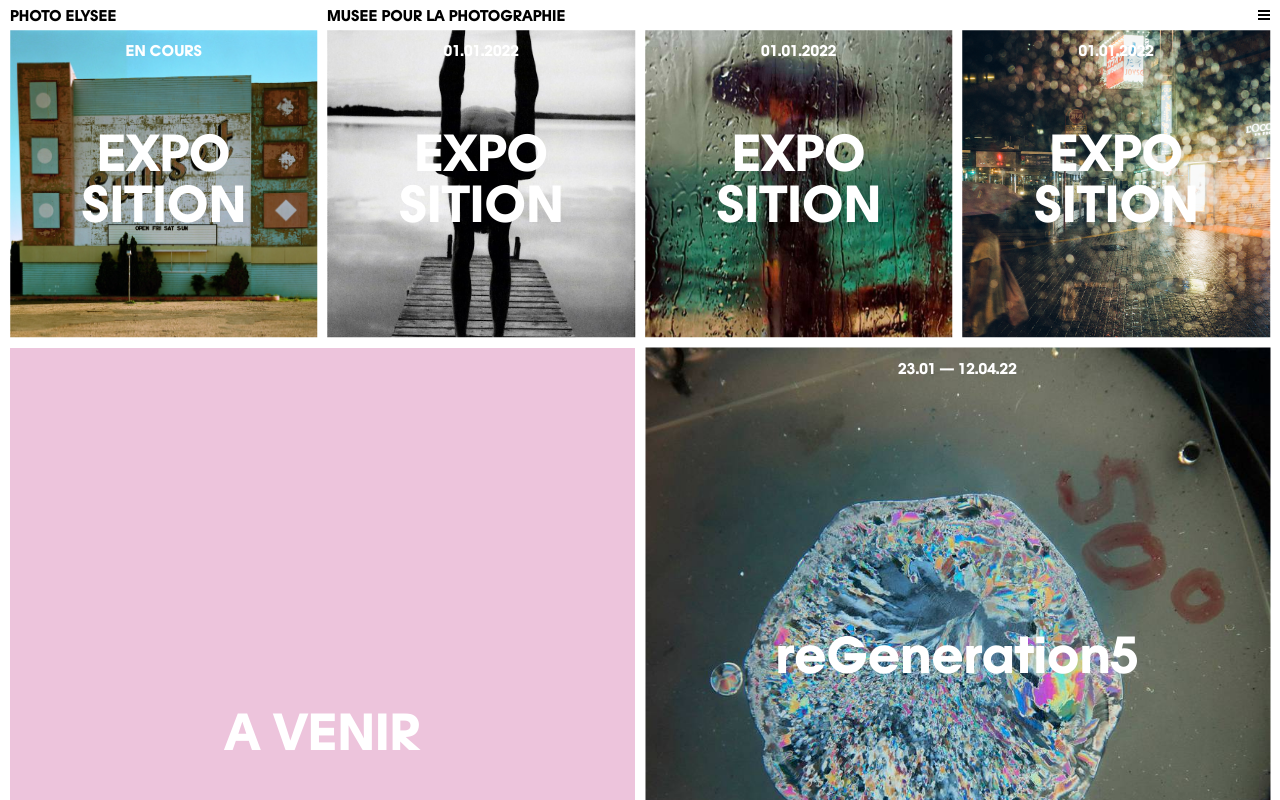
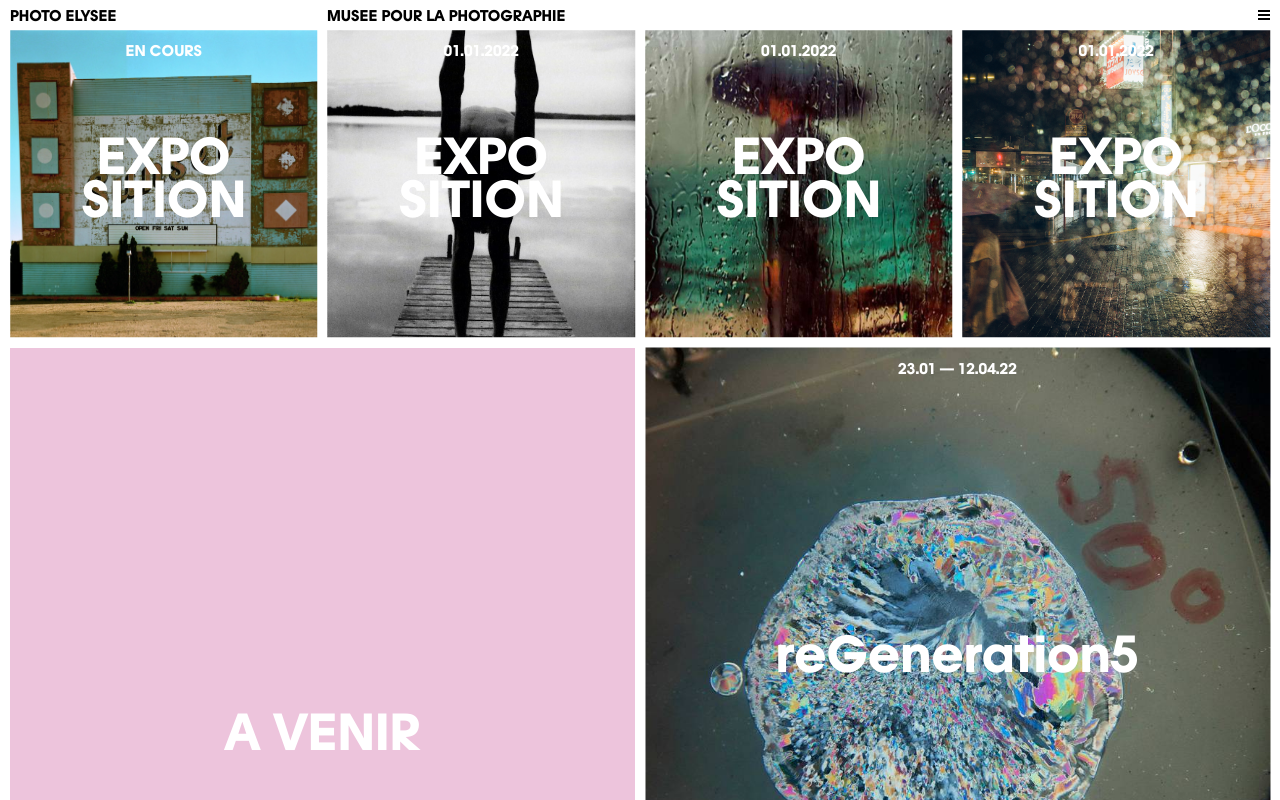
Before and after one commit to PTRRR/elysee, a Nuxt app: page /expositions in a window 1280 px wide. Shown: the top 800 px of the page. Built offline with nearby package versions, Linux system fonts and the light colour scheme.

Commit message:
Update line height

```diff
--- a/components/Block.vue
+++ b/components/Block.vue
@@ -130,6 +130,7 @@ export default Vue.extend({
     color: white;
     text-align: center;
     font-size: $main-font-size;
+    line-height: 0.85;
     width: 100%;
   }
 
--- a/components/FullBlock.vue
+++ b/components/FullBlock.vue
@@ -67,6 +67,7 @@ export default Vue.extend({
 
     #{$f}--large & {
       font-size: 20vw;
+      line-height: 0.85;
     }
   }
 }
```
